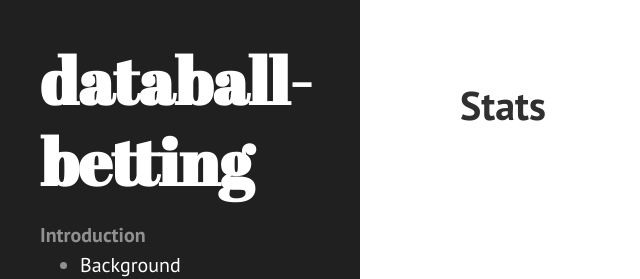
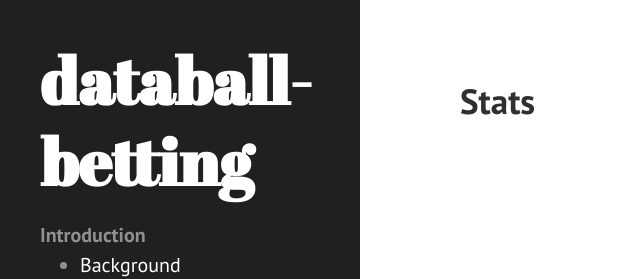
Before and after one commit to cedev935/databall-betting, a Jekyll site: the page built from docs/_pages/stats.md, in a window 1280 px wide. Shown: the top 279 px of the page, without its empty margins (0-640 px from the left). Built offline with Jekyll 4.4.1, drawn with Linux system fonts in a browser that asks for light colours; the repository's description, which GitHub fills in, is left out.

Commit message:
Further customize style sheets
- Increase content max width from 38rem to 50rem
- Decrease h1 font size from 2rem to 1.75rem
- Decrease h1 top margin to 0

```diff
--- a/docs/assets/css/hyde.css
+++ b/docs/assets/css/hyde.css
@@ -140,7 +140,7 @@
 
 @media (min-width: 48em) {
   .content {
-    max-width: 38rem;
+    max-width: 50rem;
     margin-left: 20rem;
     margin-right: 2rem;
   }
--- a/docs/assets/css/poole.css
+++ b/docs/assets/css/poole.css
@@ -88,7 +88,8 @@
   text-rendering: optimizeLegibility;
 }
 h1 {
-  font-size: 2rem;
+  margin-top: 0;
+  font-size: 1.75rem;
 }
 h2 {
   margin-top: 1rem;
```
